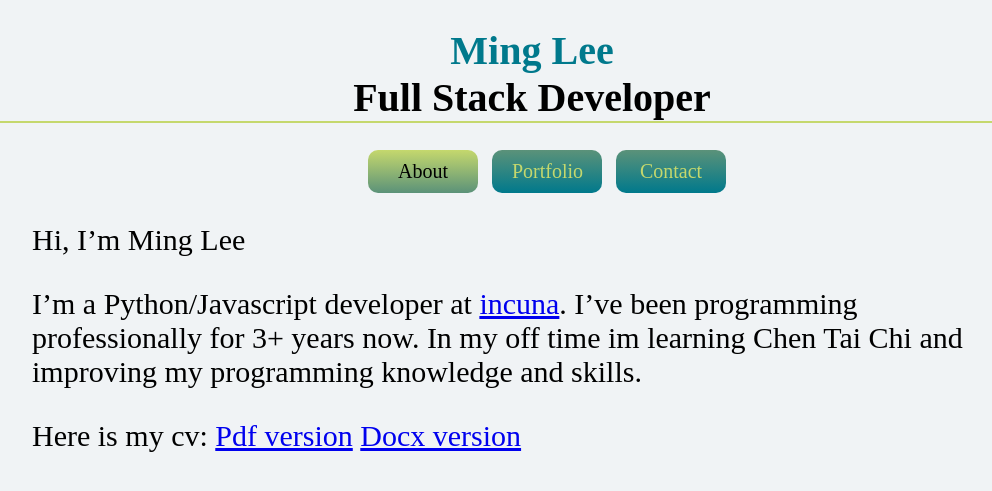
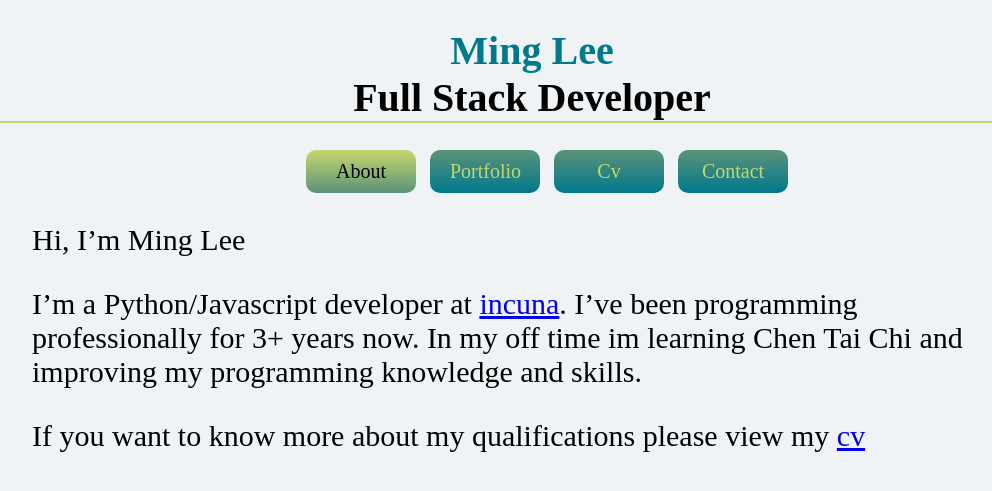
Before and after one commit to MingLee02/MingLee02.github.io, a Jekyll site: the page built from index.md, in a window 1280 px wide. Shown: the top 491 px of the page, without its empty margins (108-1100 px from the left). Built offline with Jekyll 4.4.1, drawn with Linux system fonts in a browser that asks for light colours.

Commit message:
Add a viewable version of my cv.

```diff
--- a/_includes/main-nav.html
+++ b/_includes/main-nav.html
@@ -2,6 +2,7 @@
     <ul class="main-menu">
         <li><a href="/" {% if page.bodyid == "about" %}class="active"{% endif %}'>About</a></li>
         <li><a href='/portfolio/' {% if page.bodyid == "portfolio" %}class="active"{% endif %}'>Portfolio</a></li>
+        <li><a href='/cv/' {% if page.bodyid == "cv" %}class="active"{% endif %}'>Cv</a></li>
        <!--  <li><a href='/blog/' {% if page.bodyid == "blog" %}class="active"{% endif %}>Blog</a></li> -->
         <li><a href="/contact/" {% if page.bodyid == "contact" %}class="active"{% endif %}'>Contact</a></li>
     </ul>
--- a/index.md
+++ b/index.md
@@ -8,6 +8,4 @@
 
 I'm a Python/Javascript developer at <a href="https://incuna.com/">incuna</a>. I've been programming professionally for 3+ years now. In my off time im learning Chen Tai Chi and improving my programming knowledge and skills.
 
-Here is my cv:
-<a href="{{ site.url }}/assets/cv/MingLee-CV.pdf">Pdf version</a>
-<a href="{{ site.url }}/assets/cv/MingLee-CV.docx">Docx version</a>
+If you want to know more about my qualifications please view my <a href='/cv/'>cv</a>
```
Also changed, not shown: cv/index.md (added, +14 -0 lines).
